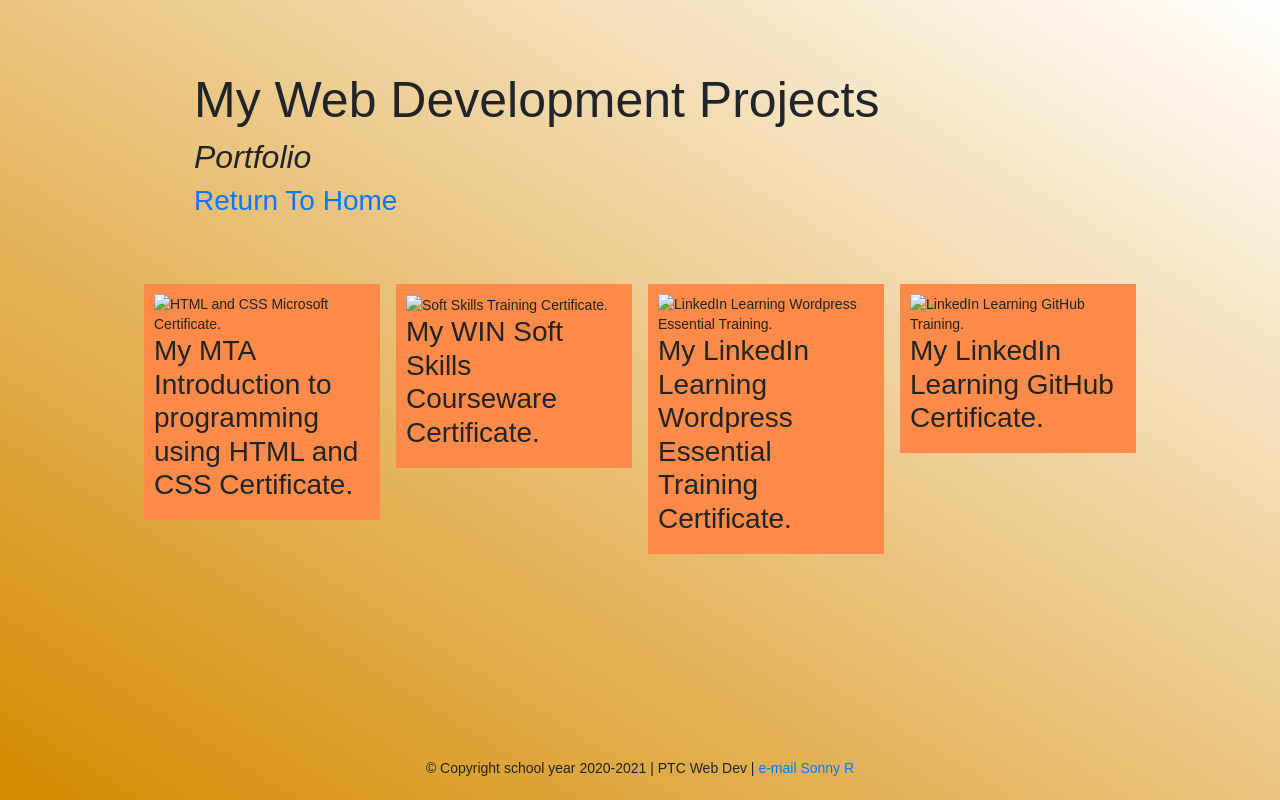
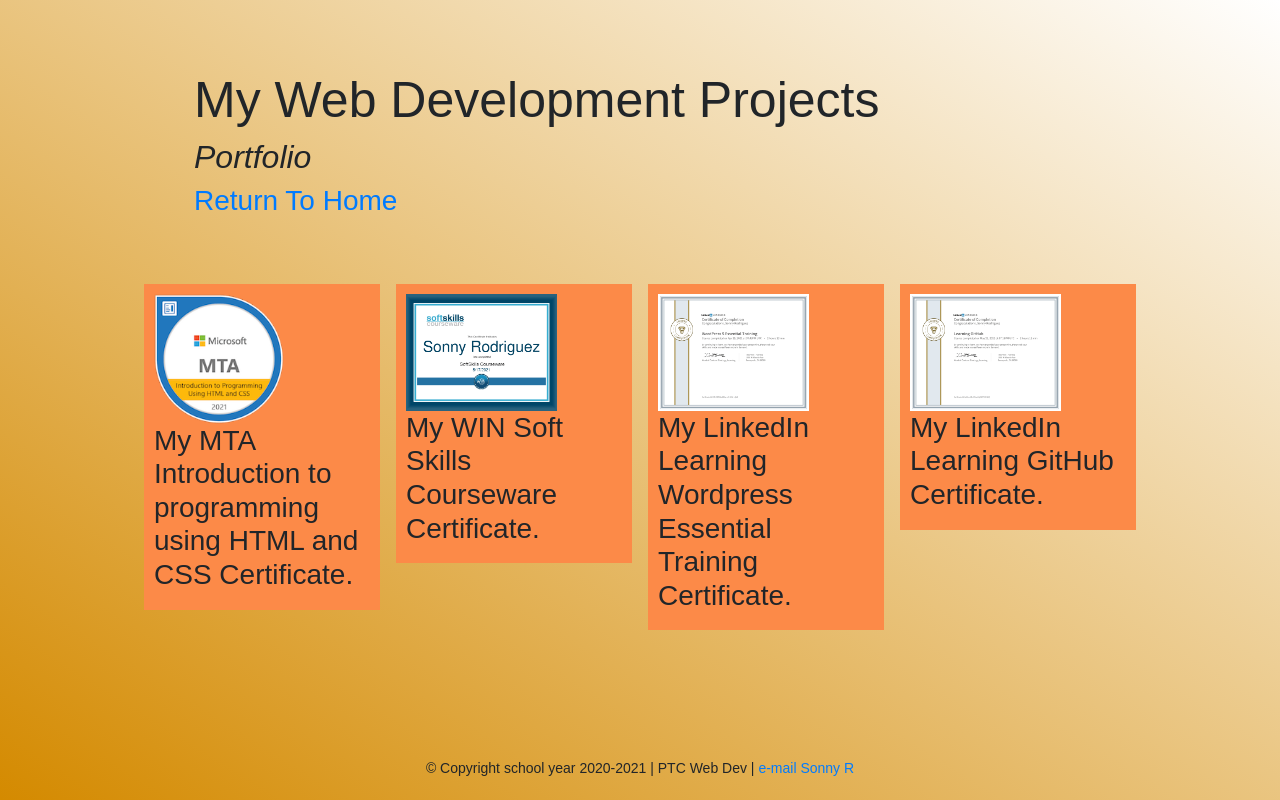
Before and after one commit to zimbabwe-boop/zimbabwe-boop.github.io, a plain HTML site: page portfolio.html in a window 1280 px wide. Drawn offline with nearby package versions, Linux system fonts and the light colour scheme; files that its build step writes are made by us from their sources.

Commit message:
Add files via upload

```diff
--- a/portfolio.html
+++ b/portfolio.html
@@ -4,7 +4,7 @@
 	<meta charset="utf-8">
 	<meta name="viewport" content="width=device-width, initial-scale=1">
 	<link rel="stylesheet" href="https://stackpath.bootstrapcdn.com/bootstrap/4.3.1/css/bootstrap.min.css" integrity="sha384-ggOyR0iXCbMQv3Xipma34MD+dH/1fQ784/j6cY/iJTQUOhcWr7x9JvoRxT2MZw1T" crossorigin="anonymous">
-	<link type="text/css" rel="stylesheet" href="css/bwstylesheet.css">
+	<link type="text/css" rel="stylesheet" href="bwstylesheet.css">
 	<script src="https://code.jquery.com/jquery-3.3.1.slim.min.js" integrity="sha384-q8i/X+965DzO0rT7abK41JStQIAqVgRVzpbzo5smXKp4YfRvH+8abtTE1Pi6jizo" crossorigin="anonymous"></script>
 	<script src="https://cdnjs.cloudflare.com/ajax/libs/popper.js/1.14.7/umd/popper.min.js" integrity="sha384-UO2eT0CpHqdSJQ6hJty5KVphtPhzWj9WO1clHTMGa3JDZwrnQq4sF86dIHNDz0W1" crossorigin="anonymous"></script>
 	<script src="https://stackpath.bootstrapcdn.com/bootstrap/4.3.1/js/bootstrap.min.js" integrity="sha384-JjSmVgyd0p3pXB1rRibZUAYoIIy6OrQ6VrjIEaFf/nJGzIxFDsf4x0xIM+B07jRM" crossorigin="anonymous"></script>
@@ -25,25 +25,25 @@
 <div class="row">
     <div class="column">
       <div class="content">
-        <img src="certifications/mta-introduction-to-programming-using-html-and-css-certified-2021.png" alt="HTML and CSS Microsoft Certificate." style="width: 60%;">
+        <img src="mta-introduction-to-programming-using-html-and-css-certified-2021.png" alt="HTML and CSS Microsoft Certificate." style="width: 60%;">
         <h3>My MTA Introduction to programming using HTML and CSS Certificate.</h3>
       </div>
     </div>
     <div class="column">
       <div class="content">
-        <img src="certifications/CertificateFLSoftSkillsTraining1.png" alt="Soft Skills Training Certificate." style="width: 70%">
+        <img src="CertificateFLSoftSkillsTraining1.png" alt="Soft Skills Training Certificate." style="width: 70%">
         <h3>My WIN Soft Skills Courseware Certificate.</h3>
       </div>
     </div>
     <div class="column">
       <div class="content">
-        <img src="certifications/CertificateOfCompletionWordPress5EssentialTraining1.png" alt="LinkedIn Learning Wordpress Essential Training." style="width: 70%">
+        <img src="CertificateOfCompletionWordPress5EssentialTraining1.png" alt="LinkedIn Learning Wordpress Essential Training." style="width: 70%">
         <h3>My LinkedIn Learning Wordpress Essential Training Certificate.</h3>
       </div>
     </div>
     <div class="column">
       <div class="content">
-        <img src="certifications/CertificateOfCompletionLearningGitHub1.png" alt="LinkedIn Learning GitHub Training." style="width: 70%">
+        <img src="CertificateOfCompletionLearningGitHub1.png" alt="LinkedIn Learning GitHub Training." style="width: 70%">
         <h3>My LinkedIn Learning GitHub Certificate.</h3>
       </div>
     </div>
```
Also changed, not shown: index.html (+2 -2 lines).
